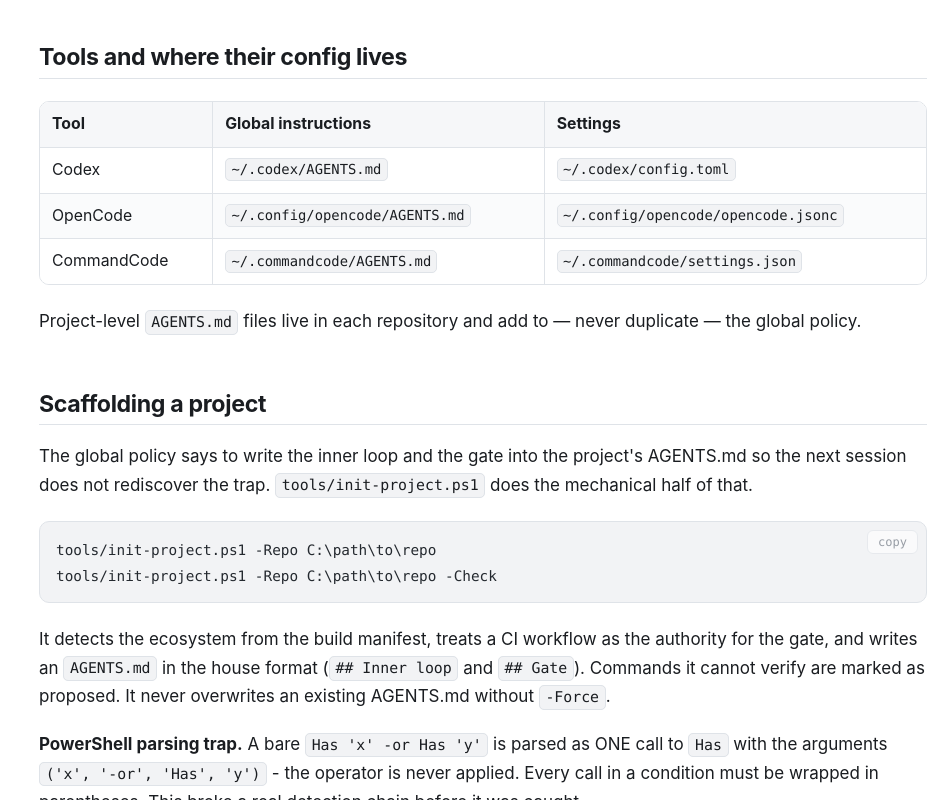
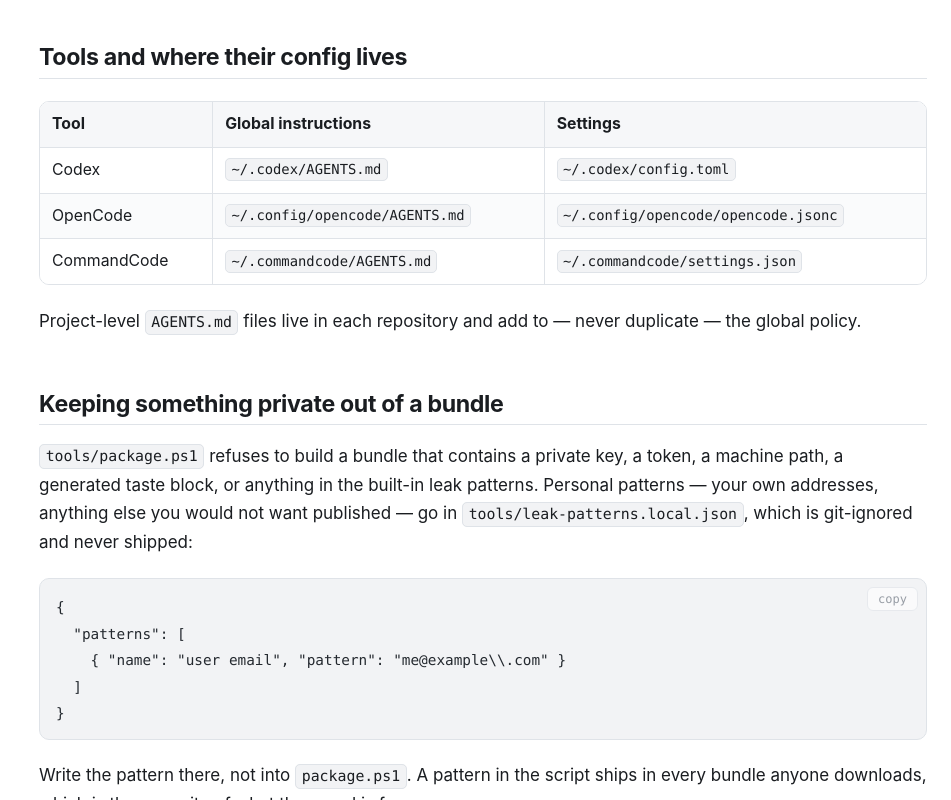
Before and after one commit to thebetterfarhan/self-healing-coding-workflow, a plain HTML site: page html/agent-setup.html in a window 1280 px wide. Shown: the part 2000-2800 px from the top of the page, without its empty margins (329-1280 px from the left). Drawn offline with Linux system fonts and the light colour scheme.

Commit message:
docs: regenerate the HTML so it matches its sources

```diff
--- a/html/agent-setup.html
+++ b/html/agent-setup.html
@@ -176,6 +176,7 @@
 <li class="d2"><a href="#start-here">Start here</a></li>
 <li class="d2"><a href="#cross-cli-handoffs">Cross-CLI handoffs</a></li>
 <li class="d2"><a href="#tools-and-where-their-config-lives">Tools and where their config lives</a></li>
+<li class="d2"><a href="#keeping-something-private-out-of-a-bundle">Keeping something private out of a bundle</a></li>
 <li class="d2"><a href="#scaffolding-a-project">Scaffolding a project</a></li>
 <li class="d2"><a href="#one-command-to-route-a-task">One command to route a task</a></li>
 <li class="d2"><a href="#agents-the-roster">Agents (the roster)</a></li>
@@ -198,7 +199,7 @@
 <article>
 <h1 id="doc-title">Agent setup — workflow reference</h1>
 
-<p class="meta">Source <code>tools/AGENT-SETUP.md</code> &middot; 28,049 bytes &middot; updated 2026-10-20</p>
+<p class="meta">Source <code>tools/AGENT-SETUP.md</code> &middot; 28,712 bytes &middot; updated 2026-10-21</p>
 <p>How the three coding CLIs on this machine are wired. Read this before changing
 any of their config, so the three stay coherent.</p>
 <p>The whole configuration - the policy, the docs, <code>workflows/</code>, <code>workflow/</code>,
@@ -276,6 +277,20 @@
 </tr></tbody></table></div>
 <p>Project-level <code>AGENTS.md</code> files live in each repository and add to — never
 duplicate — the global policy.</p>
+<h2 id="keeping-something-private-out-of-a-bundle">Keeping something private out of a bundle</h2>
+<p><code>tools/package.ps1</code> refuses to build a bundle that contains a private key, a
+token, a machine path, a generated taste block, or anything in the built-in
+leak patterns. Personal patterns — your own addresses, anything else you would
+not want published — go in <code>tools/leak-patterns.local.json</code>, which is
+git-ignored and never shipped:</p>
+<pre><code class="language-json">{
+  "patterns": [
+    { "name": "user email", "pattern": "me@example\\.com" }
+  ]
+}</code></pre>
+<p>Write the pattern there, not into <code>package.ps1</code>. A pattern in the script ships
+in every bundle anyone downloads, which is the opposite of what the guard is
+for.</p>
 <h2 id="scaffolding-a-project">Scaffolding a project</h2>
 <p>The global policy says to write the inner loop and the gate into the project&#39;s
 AGENTS.md so the next session does not rediscover the trap.
```
Also changed, not shown: html/index.html (+2 -2 lines).
